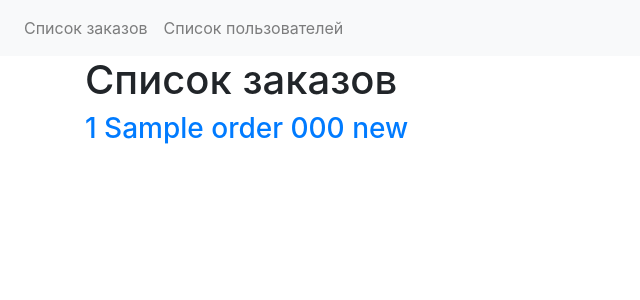
After one commit to bermetak/python-group_1-homework_45-bermet_akynbekova, a Django app: page / in a window 1280 px wide. The commit adds this page. Shown: the top 300 px of the page, without its empty margins (0-640 px from the left). Run offline with Django 3.2, Linux system fonts and the light colour scheme; tables that the repository leaves empty hold one stand-in row (values such as "Sample post"); some libraries are stand-ins or nearby versions.

Commit message:
added order_list view

```diff
--- a/source/main/urls.py
+++ b/source/main/urls.py
@@ -19,10 +19,11 @@ from django.conf.urls.static import static
 from django.conf import settings
 
 from webapp.views import FoodDetailView, OrderDetailView, OrderCreateView, FoodCreateView, OrderUpdateView, \
-    OrderFoodCreateView
+    OrderFoodCreateView, OrderListView
 
 urlpatterns = [
     path('admin/', admin.site.urls),
+    path('', OrderListView.as_view(), name='order_list'),
     path('food/<int:pk>', FoodDetailView.as_view(), name='food_detail'),
     path('food/create', FoodCreateView.as_view(), name='food_create'),
     path('order/<int:pk>', OrderDetailView.as_view(), name='order_detail'),
--- a/source/webapp/templates/base.html
+++ b/source/webapp/templates/base.html
@@ -21,7 +21,11 @@
     <div class="collapse navbar-collapse" id="navbarNav">
         <ul class="navbar-nav">
             <li class="nav-item">
-                <a href="#" class="nav-link">Lorem</a>
+                <a href="#" class="nav-link">Список заказов</a>
+            </li>
+
+            <li class="nav-item">
+                <a href="#" class="nav-link">Список пользователей</a>
             </li>
             {% block menu %}{% endblock %}
         </ul>
--- /dev/null
+++ b/source/webapp/templates/order_list.html
@@ -0,0 +1,19 @@
+{% extends 'base.html' %}
+{% block title %}Список заказов{% endblock %}
+{% block content %}
+<h1>Список заказов</h1>
+    {% for order in order_list %}
+
+            <a href="{% url 'order_detail' order.pk %}">
+                <h3>
+                {{ order.pk }}
+        {{ order.contact_name }}
+        {{ order.contact_phone }}
+        {{ order.status }}
+                    </h3>
+                </a>
+
+    {% endfor %}
+{% endblock %}
+
+{# Откройте /order/<pk>, чтобы посмотреть список блюд для заказа на этой странице #}
--- a/source/webapp/views.py
+++ b/source/webapp/views.py
@@ -1,4 +1,4 @@
-from django.views.generic import DetailView, CreateView, UpdateView, View, DeleteView
+from django.views.generic import DetailView, CreateView, UpdateView, View, DeleteView, ListView
 from django.urls import reverse
 from django.http import HttpResponseRedirect
 from webapp.models import Food, Order, OrderFood
@@ -18,6 +18,9 @@ class FoodCreateView(CreateView):
     def get_success_url(self):
         return reverse('food_detail', kwargs={'pk': self.object.pk})
 
+class OrderListView(ListView):
+    model = Order
+    template_name = 'order_list.html'
 
 class OrderDetailView(DetailView):
     model = Order
```
